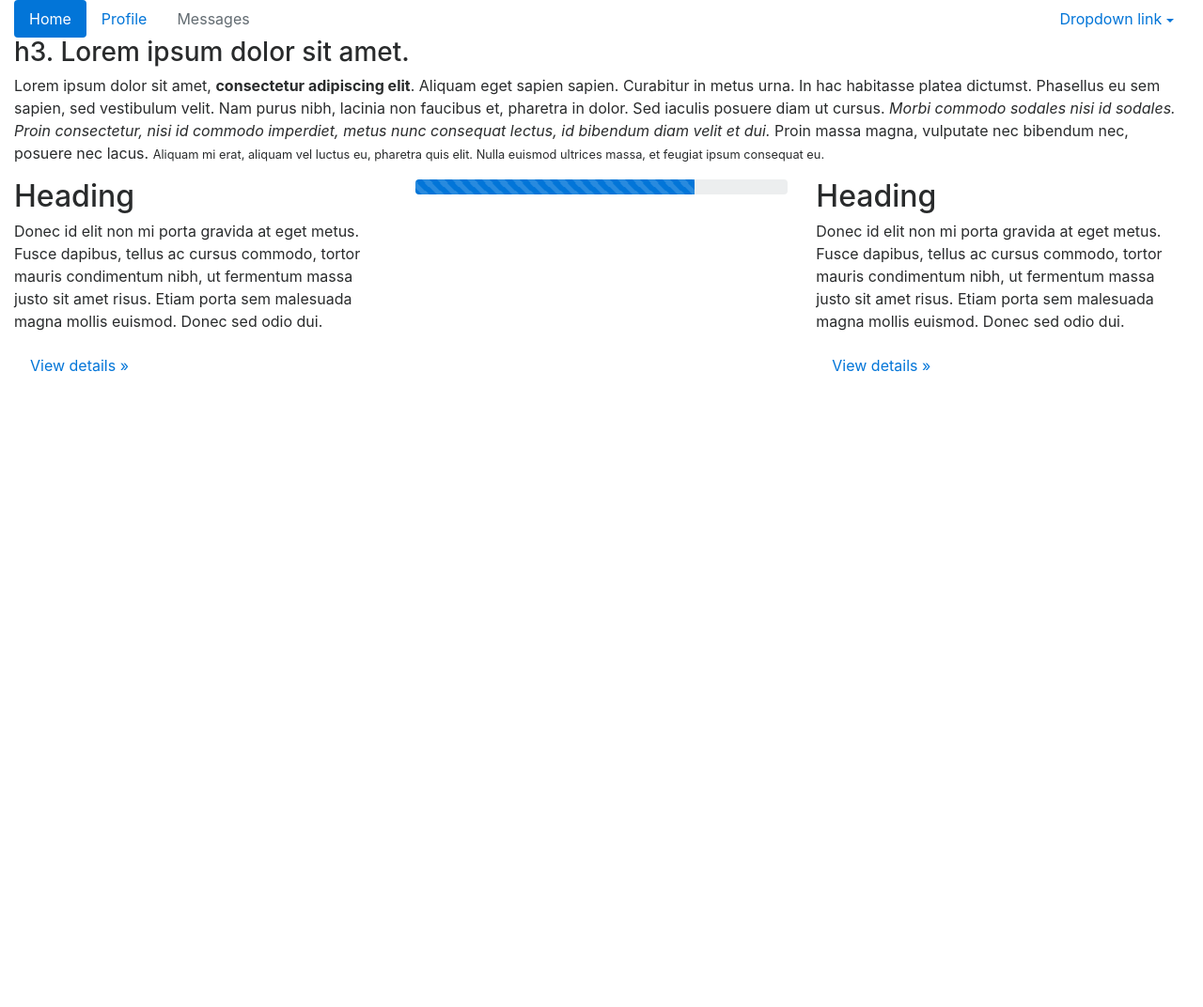
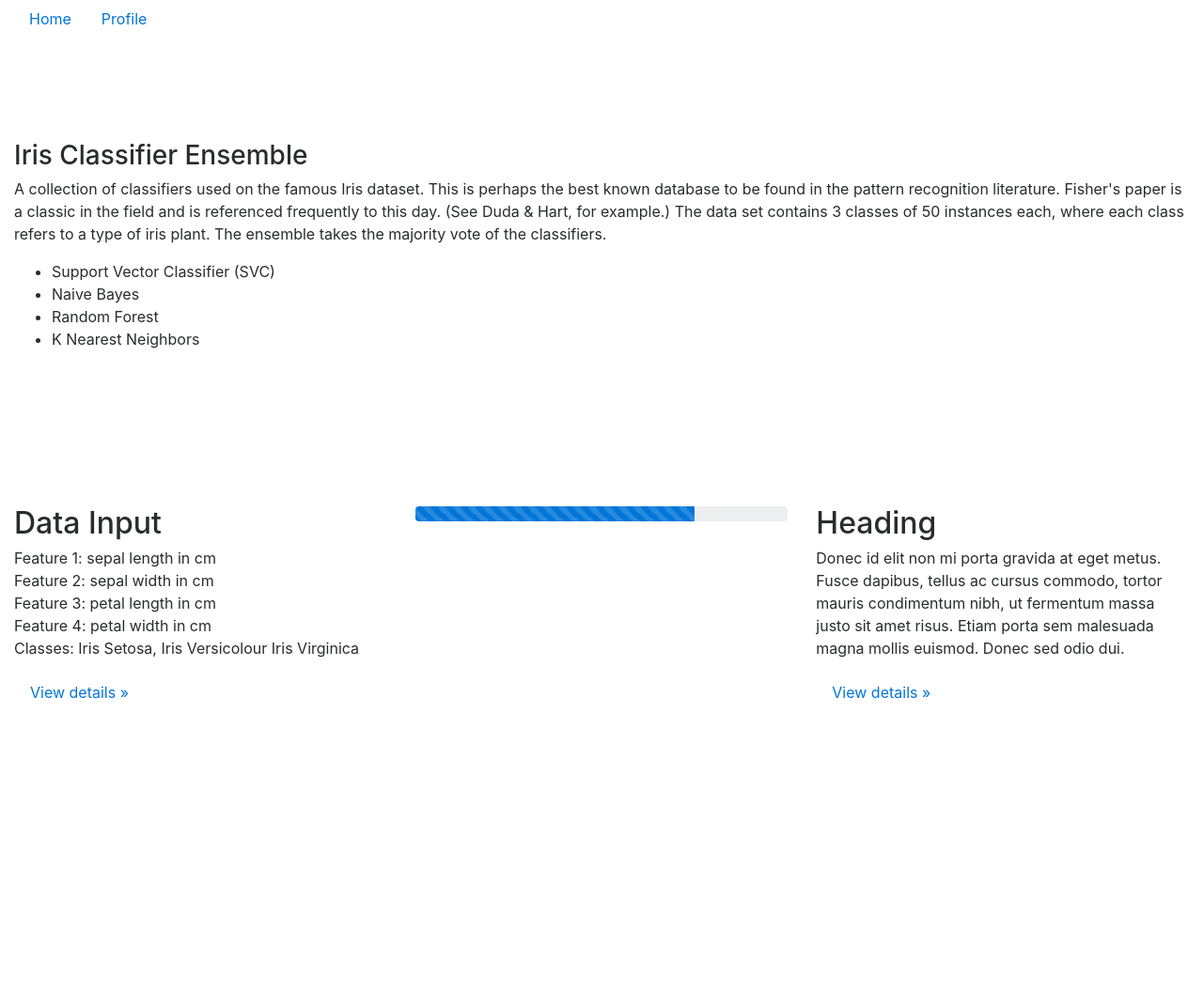
Before and after one commit to mrciolino/portfolio, a Flask app: template templates/iris.html in a window 1280 px wide. Shown: the whole page at 94% size. Before the commit the page ends 396 px from the top, so only its background shows below. Run offline with Flask 2, Linux system fonts and the light colour scheme; the template is opened without the code that fills it, so the values that code supplies are empty; some libraries are stand-ins or nearby versions.

Commit message:
iris file format

```diff
--- a/app.py
+++ b/app.py
@@ -21,7 +21,7 @@ def index():
 
 @app.route('/test_project')
 def test_project():
-    return render_template('iris_classifier.html')
+    return render_template('iris.html')
 
 
 @app.route('/job_tag_classifier')
--- a/static/css/style.css
+++ b/static/css/style.css
@@ -12,13 +12,6 @@
 
 #Content {
     margin-top: 50px;
-}
-
-#home {
-    background-image: refs/home_background_bluish.jpg')}}";
-    background-size: cover;
-    padding-top: 150px;
-    padding-bottom: 200px;
 }
 
 #Projects {
@@ -40,8 +33,18 @@
 }
 
 /* ---------------------------------------------------- */
-/* SPALSH PAGE CSS */
+/* IRIS PAGE CSS */
 /* ---------------------------------------------------- */
+#Iris_Title {
+    padding-top: 100px;
+    padding-bottom: 100px;
+}
+
+#Iris_IO {
+    padding-top: 50px;
+    padding-bottom: 300px;
+}
+
 /* ---------------------------------------------------- */
 /* SPALSH PAGE CSS */
 /* ---------------------------------------------------- */
--- a/templates/iris.html
+++ b/templates/iris.html
@@ -19,52 +19,52 @@
 
 <body>
 
-    <div class="container-fluid">
+    <div id="Header" class="container-fluid">
         <div class="row">
             <div class="col-md-12">
                 <ul class="nav nav-pills">
                     <li class="nav-item">
-                        <a class="nav-link active" href="#">Home</a>
+                        <a class="nav-link" href="{{ url_for('index') }}">Home</a>
                     </li>
                     <li class="nav-item">
                         <a class="nav-link" href="#">Profile</a>
                     </li>
-                    <li class="nav-item">
-                        <a class="nav-link disabled" href="#">Messages</a>
-                    </li>
-                    <li class="nav-item dropdown ml-md-auto">
-                        <a class="nav-link dropdown-toggle" href="http://example.com" id="navbarDropdownMenuLink" data-toggle="dropdown">Dropdown link</a>
-                        <div class="dropdown-menu dropdown-menu-right" aria-labelledby="navbarDropdownMenuLink">
-                            <a class="dropdown-item" href="#">Action</a> <a class="dropdown-item" href="#">Another action</a> <a class="dropdown-item" href="#">Something else here</a>
-                            <div class="dropdown-divider">
-                            </div> <a class="dropdown-item" href="#">Separated link</a>
-                        </div>
-                    </li>
                 </ul>
             </div>
         </div>
-        <div class="row">
+    </div>
+    <div id="Content" class="container-fluid">
+        <div id="Iris_Title" class="row">
             <div class="col-md-12">
                 <h3>
-                    h3. Lorem ipsum dolor sit amet.
+                    Iris Classifier Ensemble
                 </h3>
                 <p>
-                    Lorem ipsum dolor sit amet, <strong>consectetur adipiscing elit</strong>. Aliquam eget sapien sapien. Curabitur in metus urna. In hac habitasse platea dictumst. Phasellus eu sem sapien, sed vestibulum velit. Nam purus nibh,
-                    lacinia non
-                    faucibus et, pharetra in dolor. Sed iaculis posuere diam ut cursus. <em>Morbi commodo sodales nisi id sodales. Proin consectetur, nisi id commodo imperdiet, metus nunc consequat lectus, id bibendum diam velit et dui.</em> Proin
-                    massa
-                    magna, vulputate nec bibendum nec, posuere nec lacus. <small>Aliquam mi erat, aliquam vel luctus eu, pharetra quis elit. Nulla euismod ultrices massa, et feugiat ipsum consequat eu.</small>
+                    A collection of classifiers used on the famous Iris dataset. This is perhaps the best known database to be found
+                    in the pattern recognition literature. Fisher's paper is a classic in the field and is referenced frequently to this
+                    day. (See Duda & Hart, for example.) The data set contains 3 classes of 50 instances each, where each class refers
+                    to a type of iris plant. The ensemble takes the majority vote of the classifiers.
+                    <ul>
+                        <li> Support Vector Classifier (SVC) </li>
+                        <li> Naive Bayes </li>
+                        <li> Random Forest </li>
+                        <li> K Nearest Neighbors </li>
+                    </ul>
                 </p>
             </div>
         </div>
-        <div class="row">
+        <div id="Iris_IO" class="row">
             <div class="col-md-4">
                 <h2>
-                    Heading
+                    Data Input
                 </h2>
                 <p>
-                    Donec id elit non mi porta gravida at eget metus. Fusce dapibus, tellus ac cursus commodo, tortor mauris condimentum nibh, ut fermentum massa justo sit amet risus. Etiam porta sem malesuada magna mollis euismod. Donec sed odio
-                    dui.
+                    Feature 1: sepal length in cm </br>
+                    Feature 2: sepal width in cm </br>
+                    Feature 3: petal length in cm </br>
+                    Feature 4: petal width in cm </br>
+
+                    Classes: Iris Setosa, Iris Versicolour Iris Virginica
                 </p>
                 <p>
                     <a class="btn" href="#">View details »</a>
```
Also changed, not shown: templates/index.html (+12 -5 lines).
